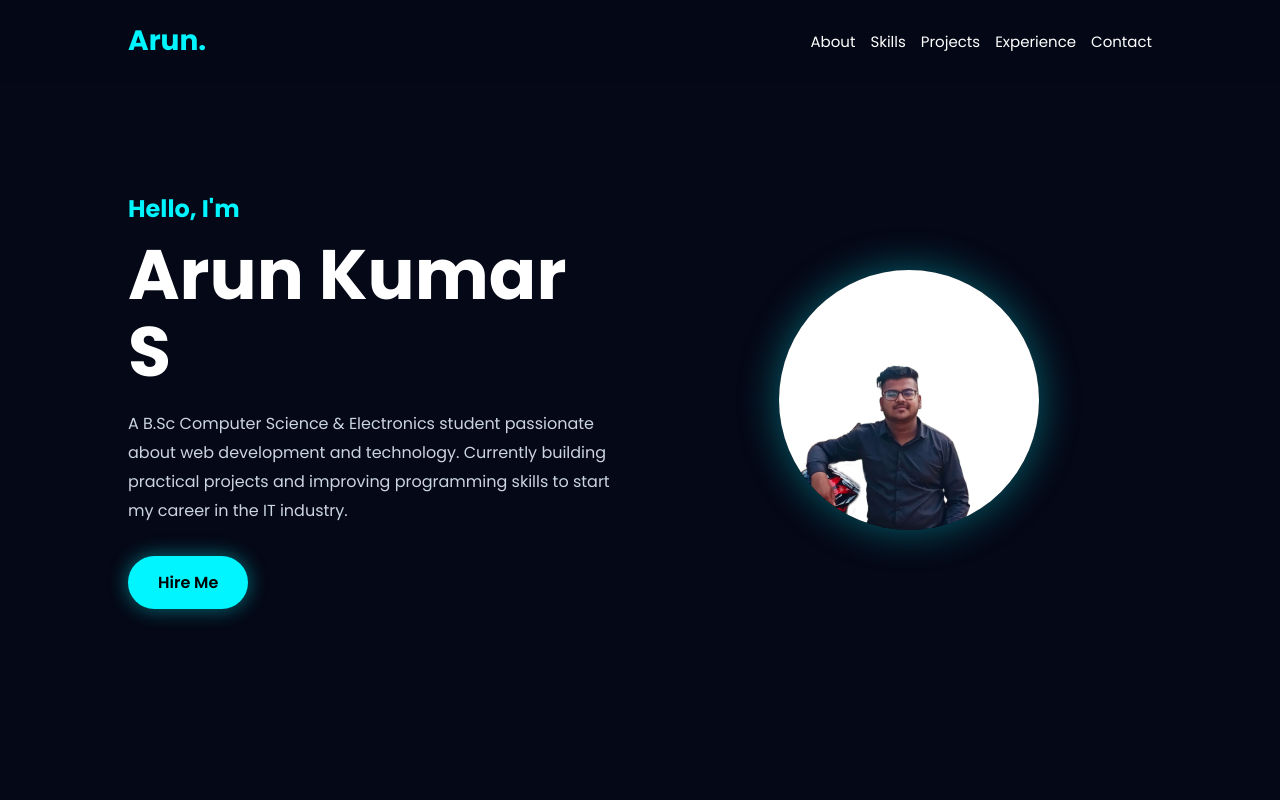
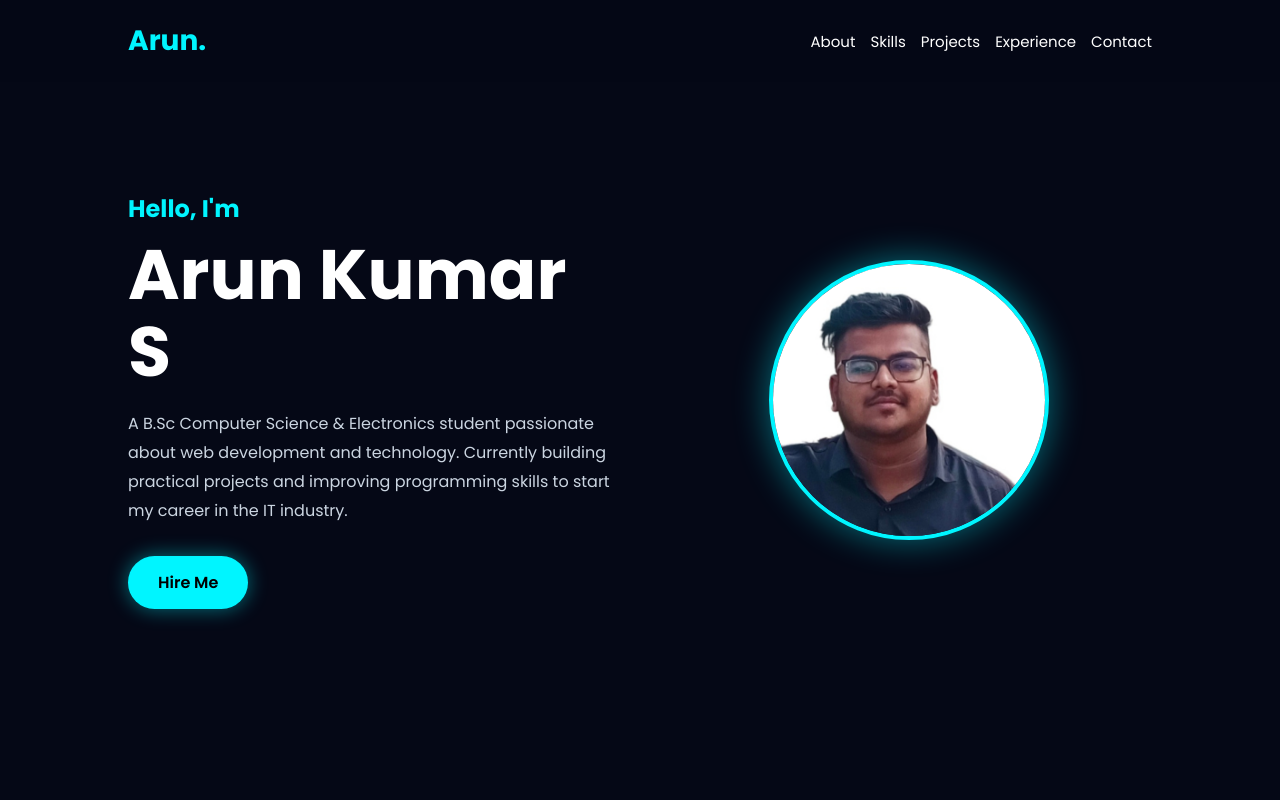
Before and after one commit to arungeeky/Arun-portfolio, a plain HTML site: page index.html in a window 1280 px wide. Shown: the top 800 px of the page. Drawn offline with Linux system fonts and the light colour scheme.

Commit message:
Enhance circle design and update image source
Updated the circle styling and changed the image source.

```diff
--- a/index.html
+++ b/index.html
@@ -134,11 +134,17 @@
     }
 
  .circle{
-  width:260px;
-  height:260px;
+    width:280px;
+    height:280px;
     border-radius:50%;
     overflow:hidden;
-  box-shadow:0 0 40px #00f5ff60;
+    border:4px solid #00f5ff;
+    background:#111827;
+    box-shadow:0 0 35px #00f5ff70;
+
+    display:flex;
+    justify-content:center;
+    align-items:center;
 }
 
 .circle img{
@@ -350,7 +356,7 @@
     <div class="hero-image">
 
       <div class="circle">
-        <img src="images/myphoto.jpg">
+        <img src="images/myphoto1.jpg">
       </div>
 
     </div>
```
Lines whose indentation alone changed are shown as unchanged.
